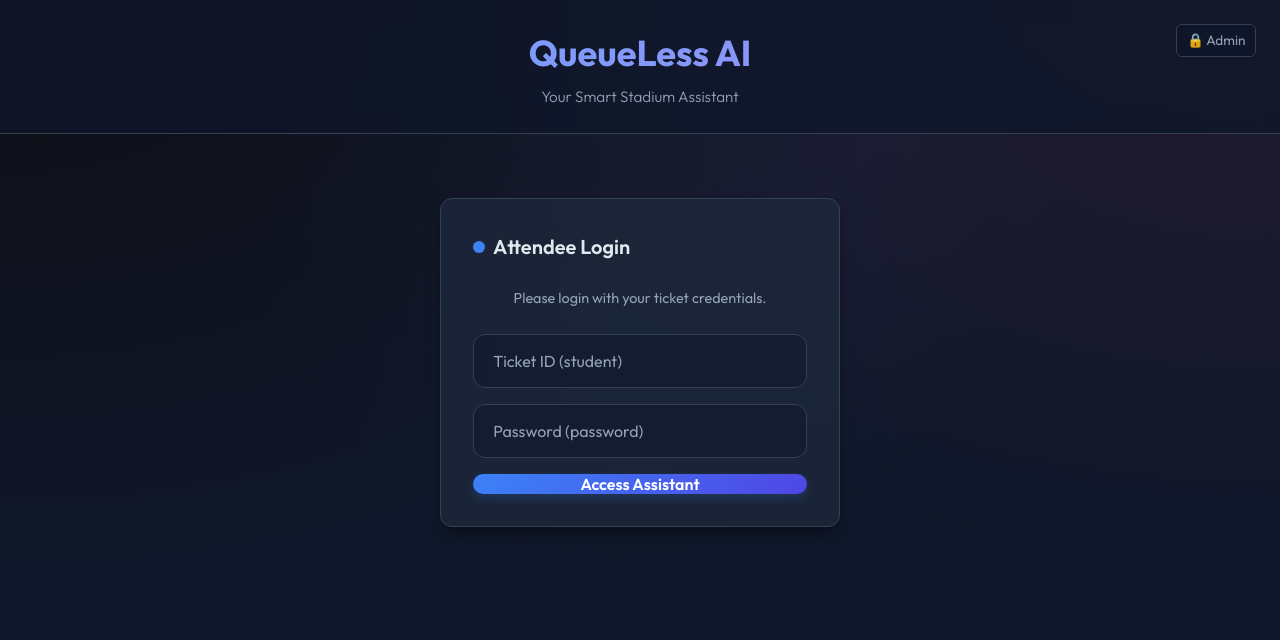
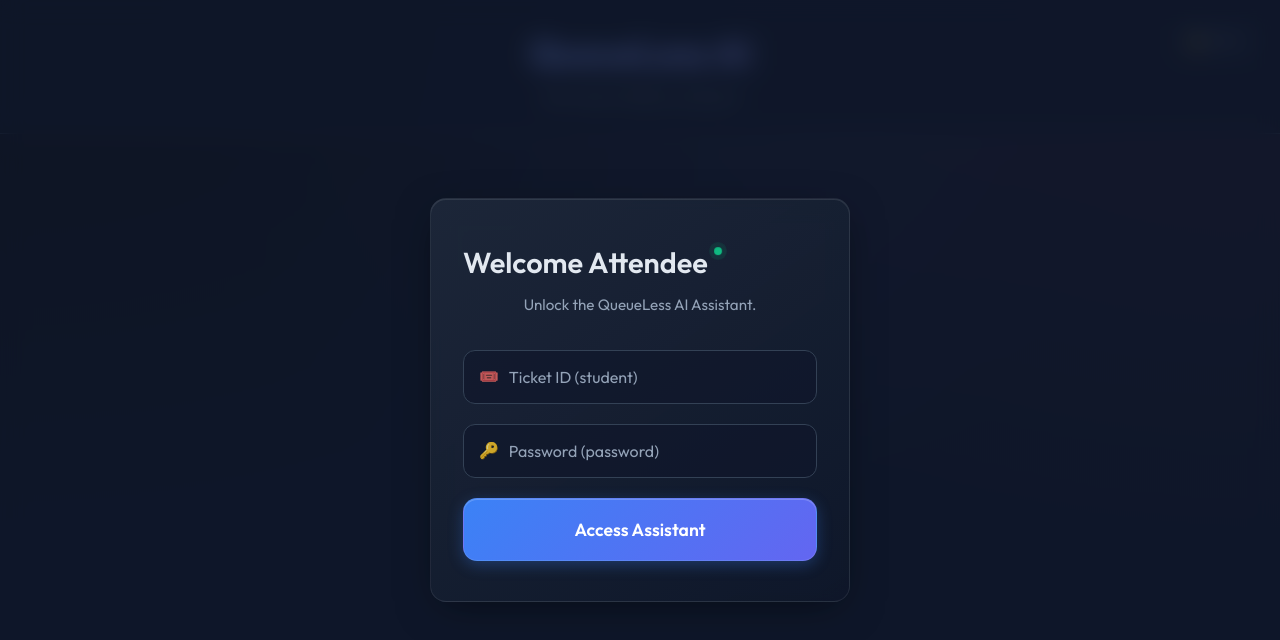
Before and after one commit to Smart123-12/QueueLess-AI, a website: page index.html in a window 1280 px wide. Drawn offline with Linux system fonts and the light colour scheme.

Commit message:
ui: Upgrade login to premium glassmorphism and animations

```diff
--- a/index.html
+++ b/index.html
@@ -32,19 +32,29 @@
     </header>
 
     <!-- Customer Login Overlay -->
-    <section id="customer-login-section" style="max-width: 400px; margin: 4rem auto; text-align: center; background: rgba(30,41,59,0.8); padding: 2rem; border-radius: 12px; border: 1px solid #334155;">
-        <h2>Attendee Login</h2>
-        <p style="color: #94a3b8; margin-bottom: 1.5rem; font-size: 0.9rem;">Please login with your ticket credentials.</p>
-        <form id="customer-login-form" style="display: flex; flex-direction: column; gap: 1rem;">
-            <input type="text" id="cust-user" placeholder="Ticket ID (student)" required aria-label="Ticket ID">
-            <input type="password" id="cust-pass" placeholder="Password (password)" required aria-label="Password">
-            <button type="submit">Access Assistant</button>
-            <div id="cust-error" style="color: #ef4444; font-size: 0.85rem; display: none;">Invalid Ticket ID. Try 'student' / 'password'</div>
-        </form>
-    </section>
+    <div id="customer-login-section" class="setup-overlay">
+        <section class="login-card premium-glass">
+            <div class="login-header">
+                <h2>Welcome Attendee<span class="pulse-dot"></span></h2>
+                <p>Unlock the QueueLess AI Assistant.</p>
+            </div>
+            <form id="customer-login-form" class="login-form">
+                <div class="input-group">
+                    <span class="icon">🎟️</span>
+                    <input type="text" id="cust-user" placeholder="Ticket ID (student)" required aria-label="Ticket ID">
+                </div>
+                <div class="input-group">
+                    <span class="icon">🔑</span>
+                    <input type="password" id="cust-pass" placeholder="Password (password)" required aria-label="Password">
+                </div>
+                <button type="submit" class="glow-btn">Access Assistant</button>
+                <div id="cust-error" class="error-text" style="display: none;">Invalid Ticket. Try 'student' / 'password'</div>
+            </form>
+        </section>
+    </div>
 
     <!-- Main Container (Hidden until Login) -->
-    <main class="container" id="main-app-content" style="display: none;">
+    <main class="container fade-in" id="main-app-content" style="display: none;">
         <!-- Assistant Section -->
         <section class="assistant-section">
             <h2>Chat Assistant</h2>
--- a/style.css
+++ b/style.css
@@ -94,16 +94,17 @@ section {
     background: var(--card-bg);
     border-radius: 16px;
     padding: 1.5rem;
-    border: 1px solid var(--border-color);
-    backdrop-filter: blur(8px);
-    -webkit-backdrop-filter: blur(8px);
-    box-shadow: 0 10px 15px -3px rgba(0, 0, 0, 0.3), 0 4px 6px -2px rgba(0, 0, 0, 0.15);
-    transition: transform 0.3s ease, box-shadow 0.3s ease;
+    border: 1px solid rgba(255, 255, 255, 0.08); /* softer glass border */
+    backdrop-filter: blur(16px);
+    -webkit-backdrop-filter: blur(16px);
+    box-shadow: 0 10px 40px -10px rgba(0, 0, 0, 0.5), inset 0 1px 0 0 rgba(255, 255, 255, 0.1);
+    transition: transform 0.4s cubic-bezier(0.175, 0.885, 0.32, 1.275), box-shadow 0.4s ease, border-color 0.4s ease;
 }
 
 section:hover {
-    transform: translateY(-2px);
-    box-shadow: 0 20px 25px -5px rgba(0, 0, 0, 0.4), 0 10px 10px -5px rgba(0, 0, 0, 0.2);
+    transform: translateY(-4px);
+    box-shadow: 0 20px 40px -5px rgba(0, 0, 0, 0.6), 0 10px 15px -5px rgba(0, 0, 0, 0.3), inset 0 1px 0 0 rgba(255, 255, 255, 0.2);
+    border-color: rgba(255, 255, 255, 0.15);
 }
 
 h2 {
@@ -173,18 +174,20 @@ h2::before {
 
 .ai-message {
     align-self: flex-start;
-    background-color: rgba(30, 41, 59, 0.9);
+    background: rgba(30, 41, 59, 0.7);
+    backdrop-filter: blur(8px);
     color: #e2e8f0;
-    border: 1px solid var(--border-color);
+    border: 1px solid rgba(255, 255, 255, 0.08);
     border-bottom-left-radius: 4px;
+    box-shadow: 0 4px 6px rgba(0,0,0,0.1);
 }
 
 .user-message {
     align-self: flex-end;
-    background: linear-gradient(135deg, var(--primary-color), #6366f1);
+    background: linear-gradient(135deg, var(--primary-color), #818cf8);
     color: white;
     border-bottom-right-radius: 4px;
-    box-shadow: 0 4px 10px rgba(59, 130, 246, 0.3);
+    box-shadow: 0 4px 15px rgba(59, 130, 246, 0.4);
 }
 
 .input-area {
@@ -222,21 +225,38 @@ input[type="password"]:focus {
 
 button {
     padding: 0 1.5rem;
-    background: linear-gradient(135deg, var(--primary-color), #4f46e5);
+    background: linear-gradient(135deg, var(--primary-color), #6366f1);
     color: white;
-    border: none;
+    border: 1px solid rgba(255, 255, 255, 0.1);
     border-radius: 12px;
     font-size: 1rem;
     cursor: pointer;
     font-weight: 600;
-    transition: all 0.3s ease;
-    box-shadow: 0 4px 10px rgba(59, 130, 246, 0.2);
+    transition: all 0.3s cubic-bezier(0.4, 0, 0.2, 1);
+    box-shadow: 0 4px 15px rgba(59, 130, 246, 0.3), inset 0 1px 0 rgba(255, 255, 255, 0.2);
     font-family: inherit;
+    position: relative;
+    overflow: hidden;
+}
+
+button::after {
+    content: '';
+    position: absolute;
+    top: -50%; left: -50%; width: 200%; height: 200%;
+    background: radial-gradient(circle, rgba(255,255,255,0.2) 0%, transparent 60%);
+    opacity: 0;
+    transition: opacity 0.3s ease;
+    transform: scale(0.5);
 }
 
 button:hover {
-    transform: translateY(-1px);
-    box-shadow: 0 6px 15px rgba(59, 130, 246, 0.4);
+    transform: translateY(-2px);
+    box-shadow: 0 8px 25px rgba(59, 130, 246, 0.5), inset 0 1px 0 rgba(255, 255, 255, 0.3);
+}
+
+button:hover::after {
+    opacity: 1;
+    transform: scale(1);
 }
 
 button:active {
@@ -347,8 +367,69 @@ button:focus-visible {
     width: 100%;
     height: 100%;
     pointer-events: none;
-    box-shadow: inset 0 0 20px rgba(15, 23, 42, 0.8);
+    box-shadow: inset 0 0 30px rgba(15, 23, 42, 0.9);
 }
+
+/* --- New Premium Customer Login UI --- */
+.setup-overlay {
+    position: fixed;
+    top: 0; left: 0; width: 100vw; height: 100vh;
+    background: rgba(15, 23, 42, 0.7);
+    backdrop-filter: blur(12px);
+    -webkit-backdrop-filter: blur(12px);
+    z-index: 50;
+    display: flex;
+    justify-content: center;
+    align-items: center;
+}
+
+.login-card {
+    width: 100%;
+    max-width: 420px;
+    margin: 0 1.5rem;
+    padding: 2.5rem 2rem;
+    background: linear-gradient(145deg, rgba(30, 41, 59, 0.9) 0%, rgba(15, 23, 42, 0.95) 100%);
+}
+
+.login-header h2 {
+    font-size: 1.8rem;
+    margin-bottom: 0.5rem;
+    justify-content: center;
+    position: relative;
+    display: inline-flex;
+}
+
+.login-header h2::before { display: none; } /* hide default h2 dot */
+
+.pulse-dot {
+    width: 8px; height: 8px;
+    background-color: #10b981;
+    border-radius: 50%;
+    position: absolute;
+    right: -14px; top: 8px;
+    box-shadow: 0 0 10px #10b981;
+    animation: pulse 2s infinite ease-in-out;
+}
+
+@keyframes pulse {
+    0% { transform: scale(0.95); box-shadow: 0 0 0 0 rgba(16, 185, 129, 0.7); }
+    70% { transform: scale(1); box-shadow: 0 0 0 6px rgba(16, 185, 129, 0); }
+    100% { transform: scale(0.95); box-shadow: 0 0 0 0 rgba(16, 185, 129, 0); }
+}
+
+.login-header p { color: var(--text-light); margin-bottom: 2rem; font-size: 0.95rem; text-align: center; }
+
+.login-form { display: flex; flex-direction: column; gap: 1.25rem; }
+
+.input-group { position: relative; }
+.input-group .icon { position: absolute; left: 1rem; top: 50%; transform: translateY(-50%); opacity: 0.8; }
+.input-group input { padding-left: 2.8rem; width: 100%; }
+
+.glow-btn { padding: 1.2rem; font-size: 1.1rem; border-radius: 14px; }
+.error-text { color: #fca5a5; font-size: 0.85rem; text-align: center; background: rgba(239, 68, 68, 0.1); padding: 0.5rem; border-radius: 8px; border: 1px solid rgba(239,68,68,0.2); }
+
+.fade-in { animation: softFade 0.6s ease-out; }
+@keyframes softFade { from { opacity: 0; transform: scale(0.98); } to { opacity: 1; transform: scale(1); } }
 
 /* Utils */
 .sr-only {
```
